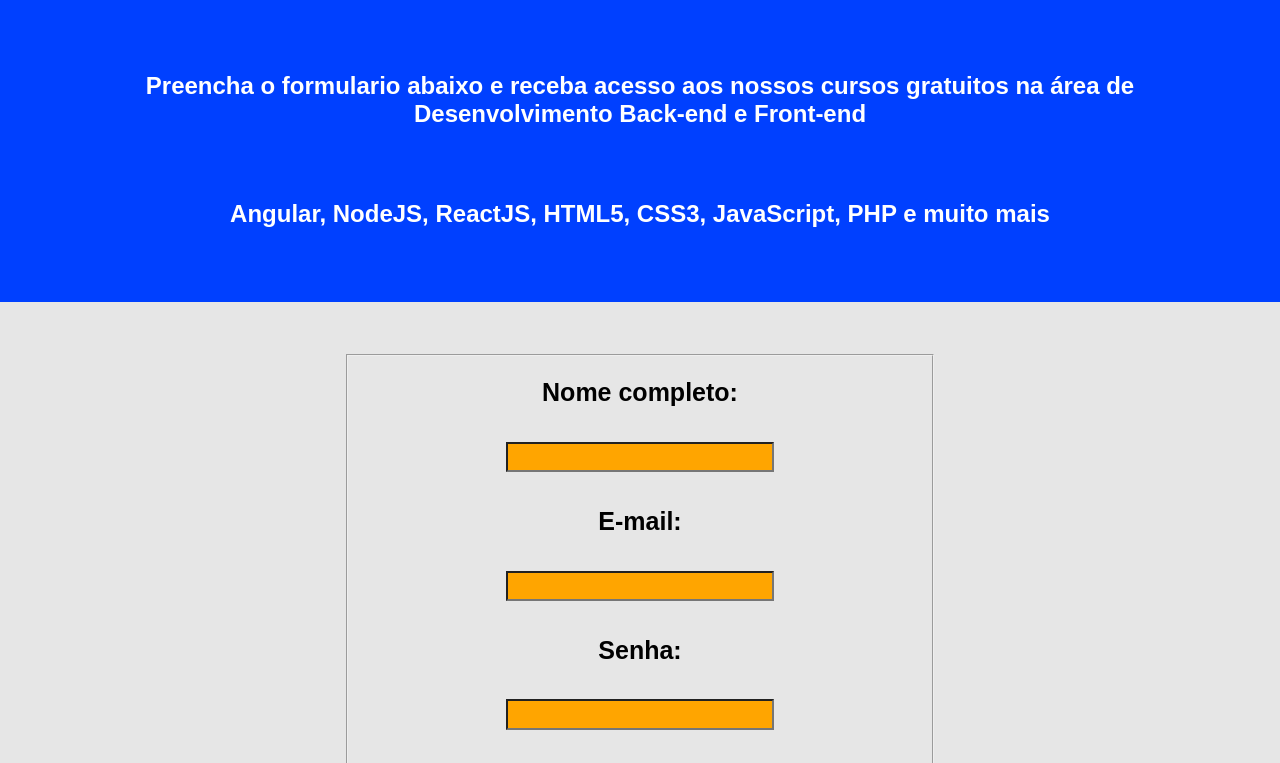
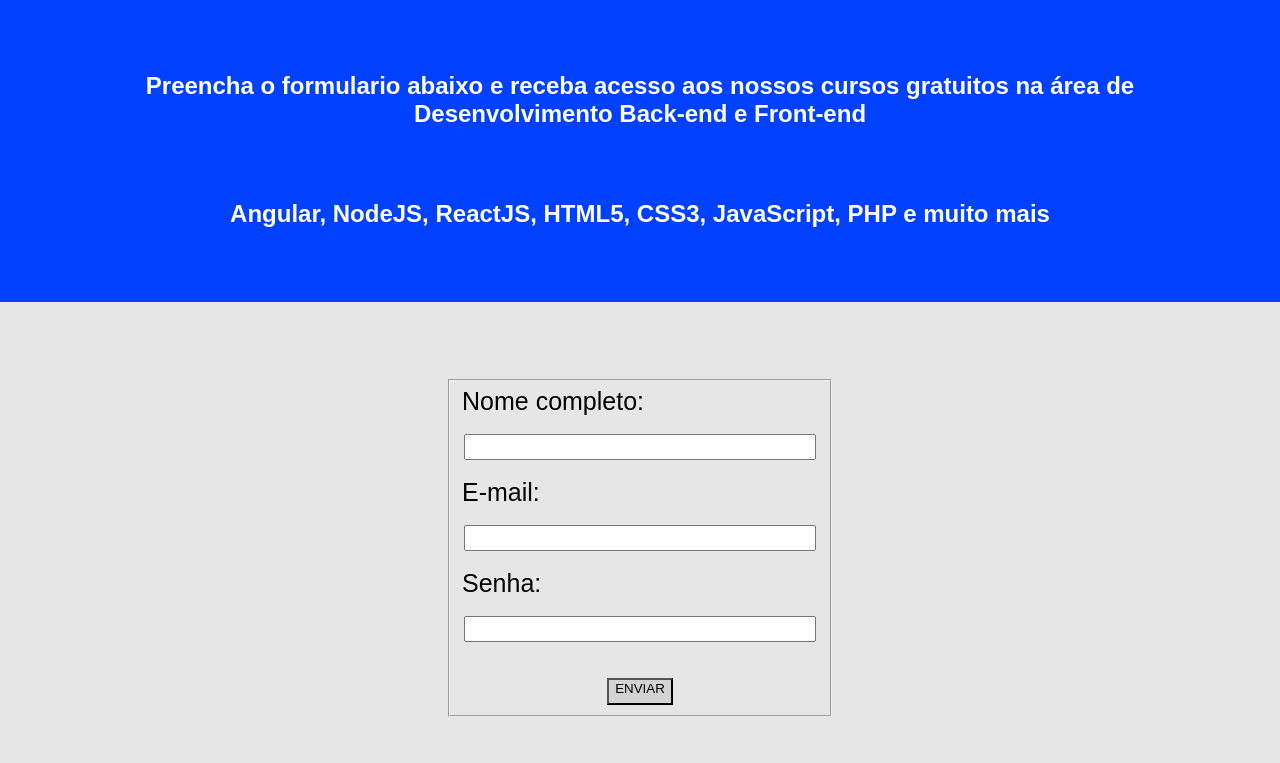
Before and after one commit to WerbssonSaymon/PagCadastro, a plain HTML site: page arquivos/index.html in a window 1280 px wide. Shown: the part 128-891 px from the top of the page. Drawn offline with Linux system fonts and the light colour scheme.

Commit message:
modificando formulario e adicionando js

```diff
--- a/arquivos/estiloform.css
+++ b/arquivos/estiloform.css
@@ -2,8 +2,8 @@
 * {
 	margin: 0;
 }
-/*menu*/
-#menu {
+/*titulo*/
+#titulo {
 	background-color: orange;
 }
 .line-one {
@@ -29,17 +29,13 @@ h2 {
 	text-align: center;
 	padding: 3%;
 }
-#div-form {
-	background-color; Gainsboro;
-}
-form {
-	padding: 4% 27%;
+/*área do formulario*/
+#meu-form {
+	padding: 6% 35%;
 	background-color: #E6E6E6;
 }
 .nome-form {
 	display: block;
-    margin-left: auto;
-    margin-right: auto;
 	color: black;
 	font-size: 25px;
 }
@@ -48,8 +44,7 @@ input {
     margin-left: auto;
     margin-right: auto;
 	padding: 1%;
-	width: 45%;
-	background-color: orange;
+	width: 96%;
 }
 button {
 	display: block;
@@ -64,13 +59,14 @@ h4 {
 	padding: 2.5% 1.5% 1.5% 2.5%;
 	font-size: 19px;
 }
+/*rodapé*/
 footer {
 	background-color: orange;
-	padding: 1.2%;
+	padding: 1.1%;
 }
 h3 {
 	text-align: center;
 	color: white;
-	padding: 3%;
+	padding: 2%;
 	font-size: 17px;
 }
--- a/arquivos/index.html
+++ b/arquivos/index.html
@@ -10,23 +10,23 @@
 		<link rel="stylesheet" type="text/css" href="estiloform.css">
 	</head>
 	<body>
-		<div id="menu">
+		<header id="titulo">
 			<h1 class="line-one">NÃO FIQUE PARADO NESSA QUARENTENA <br> TENHA ACESSO A CURSOS <span> 100% GRATUITOS</span></h1>
-		</div>
+		</header>
 		<div id="corpo">
 			<h2> Preencha o formulario abaixo e receba acesso aos nossos cursos gratuitos na área de Desenvolvimento Back-end e Front-end </h2>
 			<h2> Angular, NodeJS, ReactJS, HTML5, CSS3, JavaScript, PHP e muito mais </h2>
 		</div>
 		<div id="div-form">
-			<form>
+			<form id="meu-form">
 			<fieldset>
-				<h3 class="nome-form">Nome completo:</h3><br>
+				<label class="nome-form">Nome completo:</label><br>
 				<input type="text" name="nome"><br>
-				<h3 class="nome-form">E-mail:</h3><br>
+				<label class="nome-form">E-mail:</label><br>
 				<input type="email" name="email"><br>
-				<h3 class="nome-form">Senha:</h3><br>
+				<label class="nome-form">Senha:</label><br>
 				<input type="password" name="senha"><br><br>
-				<button> ENVIAR </button>
+				<button onclick="clicar()"> ENVIAR </button>
 			</fieldset>
 			</form>
 				<h4> Enviaremos os cursos para seu e-mail junto com seus dados cadastrais<br> Bons estudos! </h4>
@@ -35,7 +35,10 @@
 			<h3>Direitos resarvados | CNPJ 2417 2837 12 -34</h3>
 		</footer>
 		<script>
-			var inp =
+			function clicar() {
+			var inp = window.document.querySelector('button')
+				inp.style.background = 'orange'
+			}
 		</script>
 	</body>
 </html>
```
